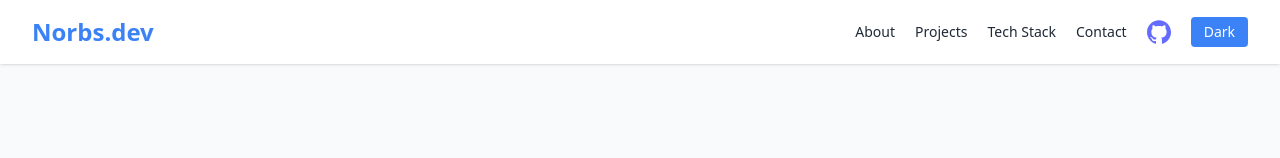
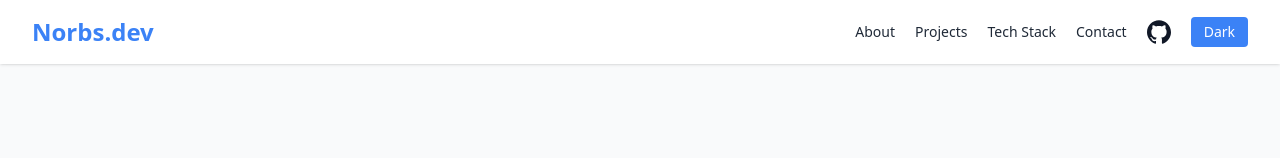
Before and after one commit to kyooxenn/my-portfolio, a React (Vite) app: page / in a window 1280 px wide. Shown: the top 158 px of the page. Built offline with nearby package versions, Linux system fonts and the light colour scheme.

Commit message:
update github icon

```diff
--- a/src/App.jsx
+++ b/src/App.jsx
@@ -65,7 +65,7 @@ export default function App() {
             target="_blank"
             rel="noopener noreferrer"
             title="GitHub Profile"
-            className="hover:text-blue-500 dark:hover:text-blue-400 transition"
+            className="text-gray-900 dark:text-white hover:text-blue-500 dark:hover:text-blue-400 transition"
           >
             <SiGithub className="text-2xl" />
           </a>
```
